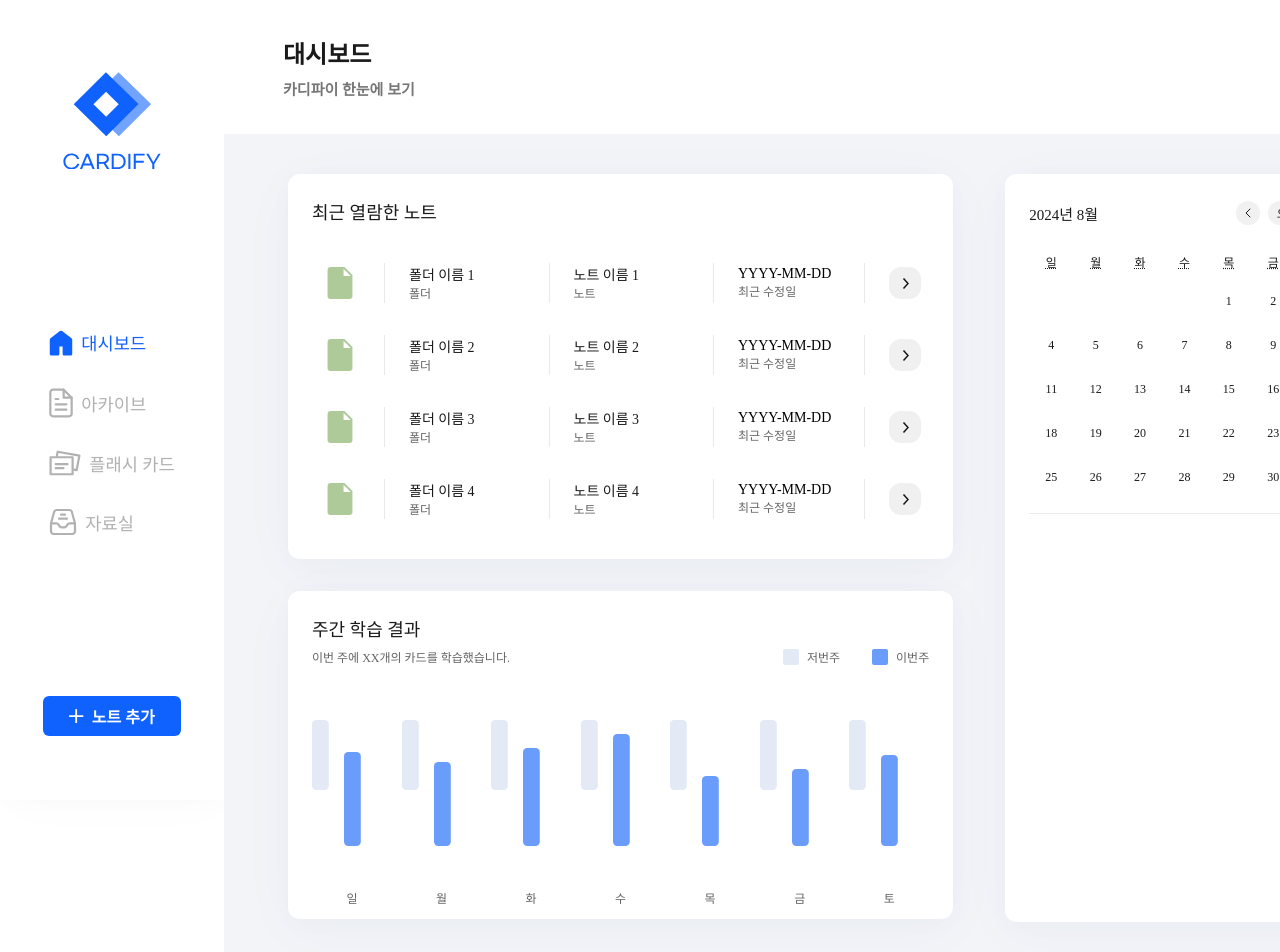
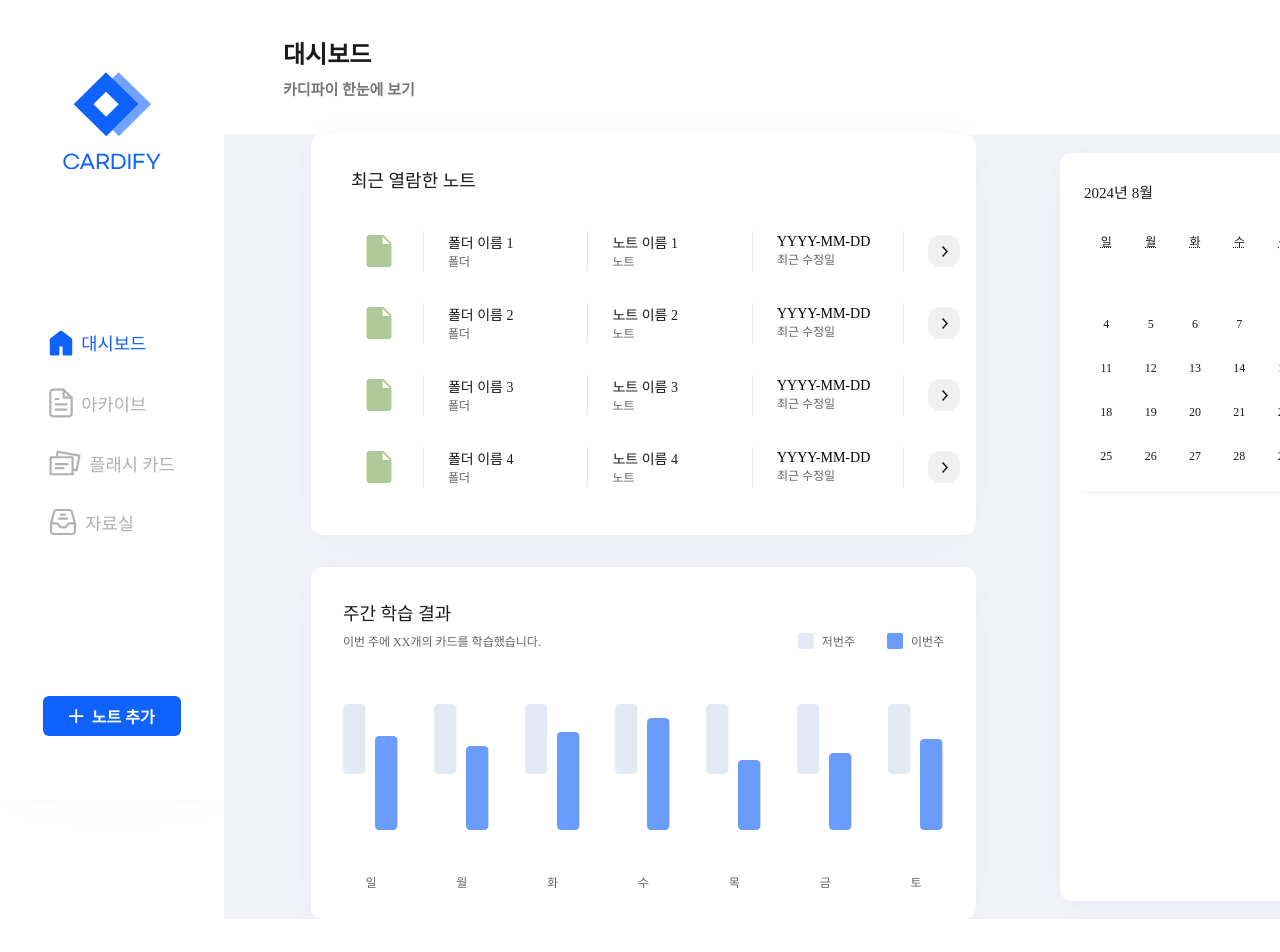
Before and after one commit to UMC-CARDIFY/Client-V1, a React (Vite) app: page /dashboard in a window 1280 px wide. Shown: the top 952 px of the page. After the commit the page ends 919 px from the top, so only its background shows below. Built offline with nearby package versions, Linux system fonts and the light colour scheme.

Commit message:
fix: 대시보드 컴포넌트 ui 수정

```diff
--- a/src/pages/Dashboard/components/RecentNote/RecentNotes.jsx
+++ b/src/pages/Dashboard/components/RecentNote/RecentNotes.jsx
@@ -7,9 +7,7 @@ const RecentNotesDiv = styled.div`
   flex-direction: column;
   border-radius: 0.75rem;
   background: var(--Grays-White, #FFF);
-  margin-top: 2.5rem;
-  margin-left: 4rem;
-  padding: 1.5rem 0rem 1rem 1rem;
+  padding: 2rem 2rem 1.5rem 2rem;
   min-width: 32.8125rem;
   /* default */
   box-shadow: 0px 4px 26px 0px rgba(0, 0, 0, 0.02), 0px 10px 60px 0px rgba(0, 74, 162, 0.03);
--- a/src/pages/Dashboard/components/StudySuggestion/StudySuggestions.jsx
+++ b/src/pages/Dashboard/components/StudySuggestion/StudySuggestions.jsx
@@ -15,8 +15,6 @@ const Container = styled.div`
   width: 19rem;
 height: 39.25rem;
 }
-margin-right: 4rem;
-margin-top: 2.5rem;
 border-radius: 0.75rem;
 background: var(--Grays-White, #FFF);
 box-shadow: 0px 4px 26.7px 0px rgba(0, 0, 0, 0.02), 0px 10px 60px 0px rgba(0, 74, 162, 0.03);
--- a/src/pages/Dashboard/components/WeeklyStudy/DayBar.jsx
+++ b/src/pages/Dashboard/components/WeeklyStudy/DayBar.jsx
@@ -3,7 +3,6 @@ import PropTypes from 'prop-types';
 
 const DayBarContainer = styled.div`
   display: flex;
-  width: 5rem;
   height: 13.125rem;
   flex-direction: column;
   align-items: center;
@@ -15,7 +14,6 @@ const DayBarContainer = styled.div`
 `;
 
 const SvgContainer = styled.div`
-  width: 5rem;
   height: 11.25rem;
       @media (max-width: 1024px) {
     width: 3.5rem;
@@ -37,8 +35,8 @@ const DayBar = ({ day, currentWeekHeight }) => (
   <DayBarContainer>
     <SvgContainer>
       <svg xmlns="http://www.w3.org/2000/svg" width="3.5rem" height="180" viewBox="0 0 80 180" fill="none">
-        <rect width="1.5rem" height="100" fill="#E3EAF6" rx="0.375rem " ry="0.375rem"/>
-        <rect width="1.5rem" height={currentWeekHeight} transform="matrix(1 0 0 -1 45.7144 180)" fill="#6A9CFC" rx="0.375rem" ry="0.375rem"/>
+        <rect width="2rem" height="100" fill="#E3EAF6" rx="0.375rem " ry="0.375rem"/>
+        <rect width="2rem" height={currentWeekHeight} transform="matrix(1 0 0 -1 45.7144 180)" fill="#6A9CFC" rx="0.375rem" ry="0.375rem"/>
       </svg>
     </SvgContainer>
     <DayLabel>{day}</DayLabel>
--- a/src/pages/Dashboard/components/WeeklyStudy/WeeklyStudyResults.jsx
+++ b/src/pages/Dashboard/components/WeeklyStudy/WeeklyStudyResults.jsx
@@ -5,12 +5,9 @@ const WeeklyDiv = styled.div`
   display: flex;
   flex-direction: column;
   border-radius: 0.75rem;
-  margin-top: 2rem;
-  margin-left:4rem;
-    padding: 1.5rem 1.5rem 1rem 1.5rem;
+  padding: 2rem;
   background: var(--Grays-White, #FFF);
   box-shadow: 0px 4px 26.7px 0px rgba(0, 0, 0, 0.02), 0px 10px 60px 0px rgba(0, 74, 162, 0.03);
-
   width: 58.6875rem;
   @media (max-width: 1440px) {
   width: 41.575rem;
--- a/src/pages/Dashboard/index.jsx
+++ b/src/pages/Dashboard/index.jsx
@@ -5,32 +5,31 @@ import WeeklyStudyResults from './components/WeeklyStudy/WeeklyStudyResults';
 import StudySuggestions from './components/StudySuggestion/StudySuggestions';
 
 import styled from 'styled-components';
-import { useState } from 'react';
 
 const Container = styled.div`
   display: flex;
-  width: 100%;
   height: 100vh;
 `;
 
 const MainContent = styled.div`
   display: flex;
   flex-direction: column;
-  height: 1080px;
-  flex: 1;
+  height: 100vh;
 `;
 
 const ContentArea = styled.div`
   display: flex;
-  flex-direction: row;
+  justify-content: center;
+  align-items: center;
   height: 100%;
   background: var(--Main-BackGround, #F2F4F8);
+  gap: 2rem;
 `;
 
 const NotesAndResults = styled.div`
   display: flex;
   flex-direction: column;
-  margin-right: 2rem;
+  gap: 2rem;
   @media (max-width: 1440px) {
     margin-right: 3.25rem;
   }
@@ -40,12 +39,10 @@ const NotesAndResults = styled.div`
 `;
 
 const StudySuggestionsArea = styled.div`
-  flex: 1;
+  display: flex;
 `;
 
 export const Dashboard = () => {
-  const [selectedTab, setSelectedTab] = useState('폴더'); // 초기 선택된 탭 설정
-
   return (
     <Container>
       <MenuBar />
@@ -53,8 +50,6 @@ export const Dashboard = () => {
         <TopBar
           title="대시보드"
           subtitle="카디파이 한눈에 보기"
-          selectedTab={selectedTab}
-          setSelectedTab={setSelectedTab}
         />
         <ContentArea>
             <NotesAndResults>
```
Lines whose indentation alone changed are shown as unchanged.
